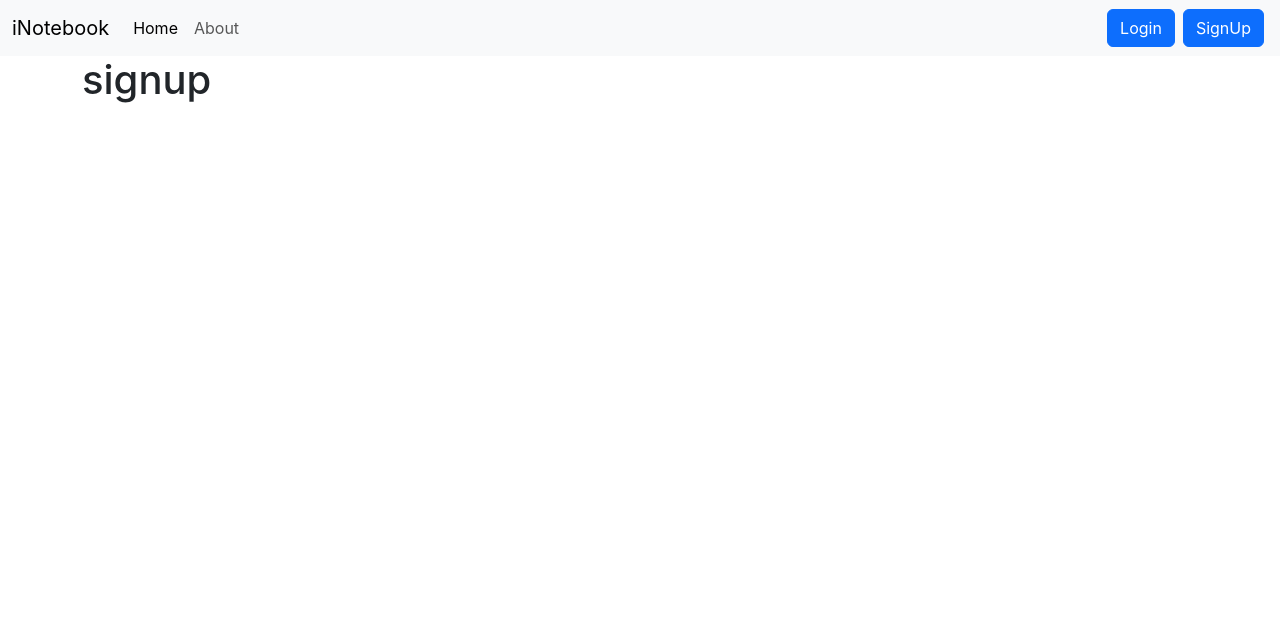
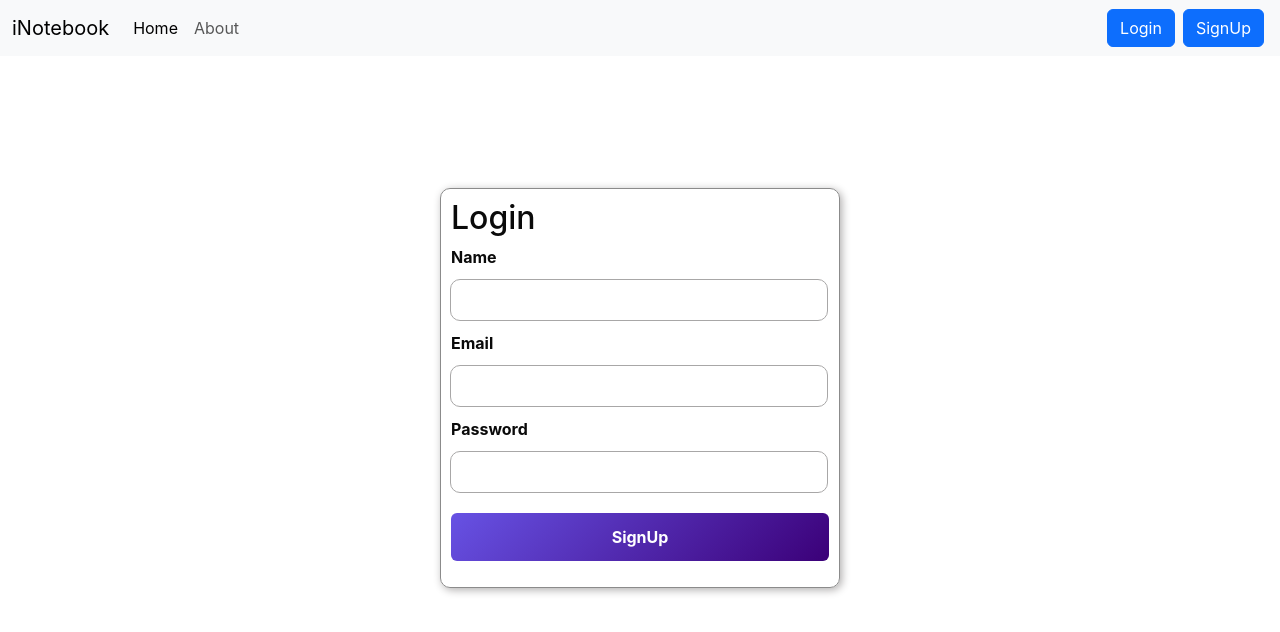
Before and after one commit to PandeyHarish/inotebook, a React (Create React App) app: page /signup in a window 1280 px wide. Shown: the top 632 px of the page. Built offline with nearby package versions, Linux system fonts and the light colour scheme.

Commit message:
created the signup page

```diff
--- a/src/components/SignUp.js
+++ b/src/components/SignUp.js
@@ -1,11 +1,55 @@
-import React from 'react'
+import React, { useState } from "react";
+import "../css/login.css";
+import { useNavigate } from "react-router-dom";
 
 const SignUp = () => {
+  const host = "http://localhost:5000";
+  const [credentials, setCredentials] = useState({ name: "", email: "", password: "" });
+  let history = useNavigate();
+  const onChange = (e) => {
+    setCredentials({ ...credentials, [e.target.name]: e.target.value });
+  };
+  const handleSubmit = async (e) => {
+    e.preventDefault();
+    const response = await fetch(`${host}/api/auth/createUser`, {
+      method: "POST",
+      headers: {
+        "Content-Type": "application/json",
+      },
+      body: JSON.stringify({ name: credentials.name, email: credentials.email, password: credentials.password }),
+    });
+    const json = await response.json();
+    if (json.success) {
+      localStorage.setItem("auth-token", json.authToken);
+      history("/");
+    }
+  };
   return (
-    <div>
-      <h1>signup</h1>
+    <div className="background">
+      <div className="glass-container">
+        <div className="glassmorphic-box" style={{ width: "400px", height: "400px" }}>
+          <h2>Login</h2>
+          <form className="login-form" onSubmit={handleSubmit}>
+            <div className="input-group">
+              <label htmlFor="name">Name</label>
+              <input type="text" id="name" onChange={onChange} name="name" required />
+            </div>
+            <div className="input-group">
+              <label htmlFor="email">Email</label>
+              <input type="email" id="email" onChange={onChange} name="email" required />
+            </div>
+            <div className="input-group">
+              <label htmlFor="password">Password</label>
+              <input type="password" id="password" onChange={onChange} name="password" required />
+            </div>
+            <button className="btnSubmit" type="submit">
+              SignUp
+            </button>
+          </form>
+        </div>
+      </div>
     </div>
-  )
-}
+  );
+};
 
-export default SignUp
+export default SignUp;
--- a/src/css/login.css
+++ b/src/css/login.css
@@ -20,7 +20,7 @@
 .input-group {
   display: block;
 }
-input[type="email"],
+input[type="email"],input[type="text"],
 input[type="password"] {
   width: 100%;
   padding: 8px;
```
